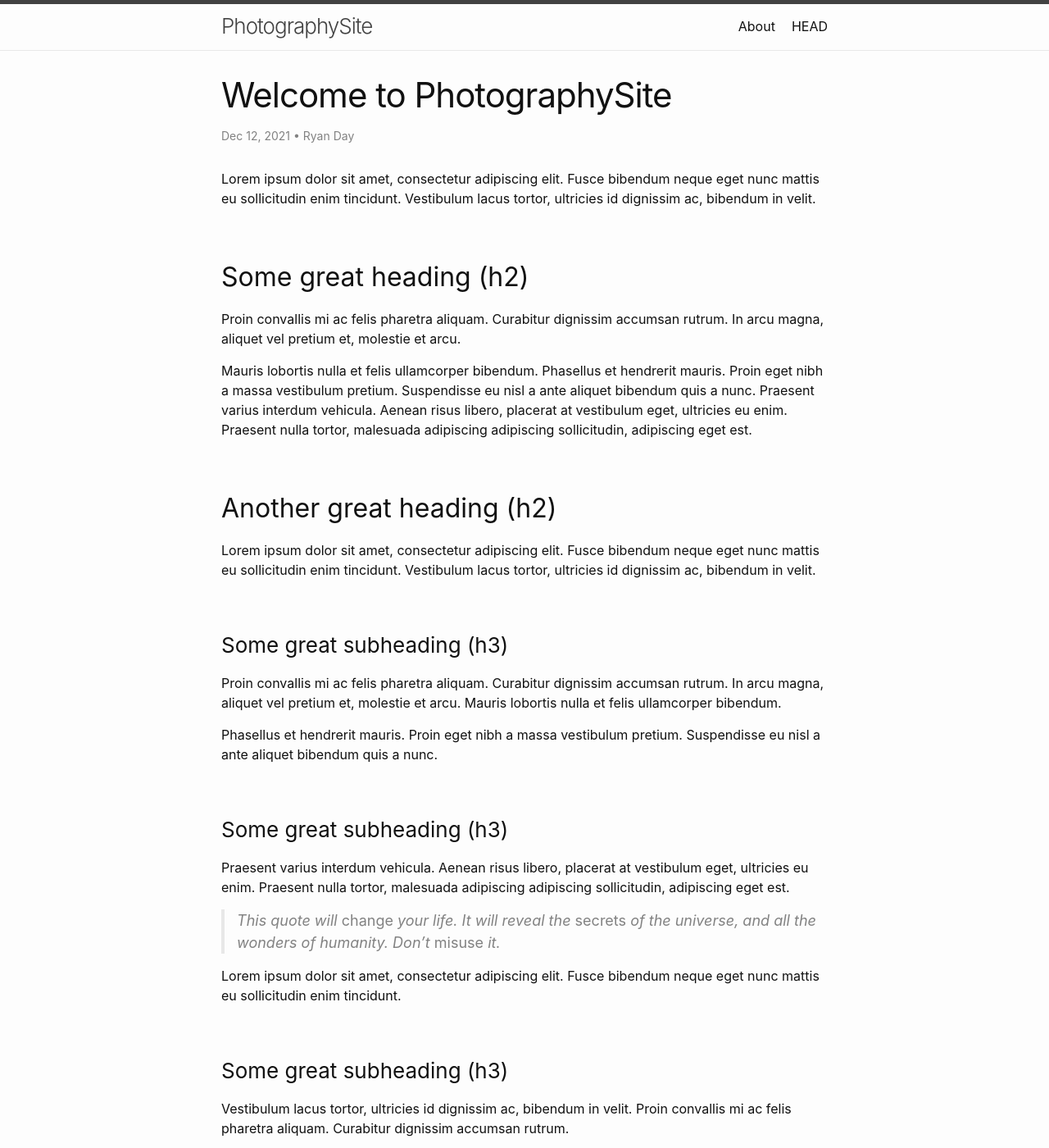
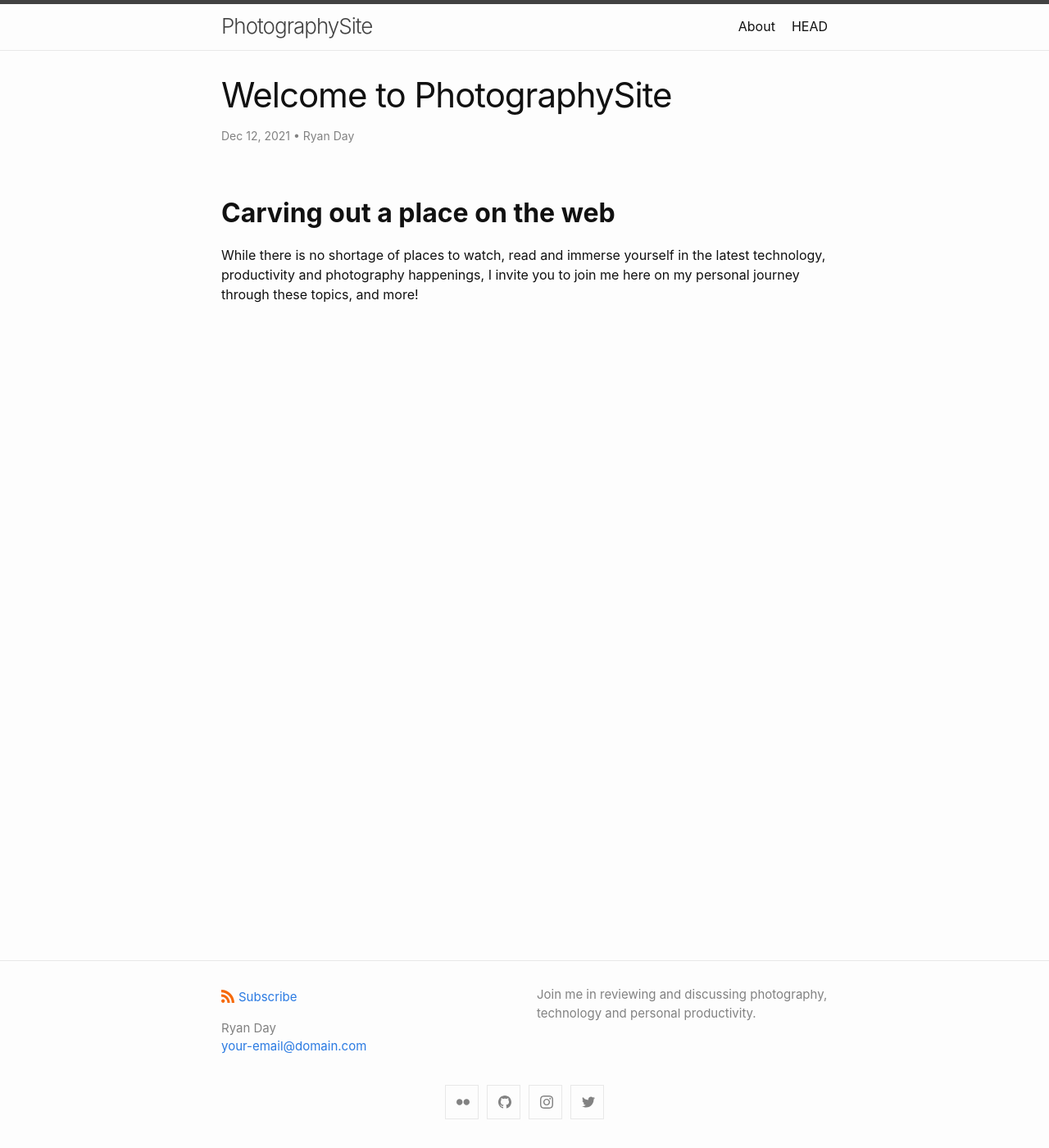
Before and after one commit to rmd34/blog, a Jekyll site: the page built from _posts/2021-12-12-welcome-to-photographysite.md, in a window 1280 px wide and 1400 px high. Shown: the whole window at 82% size. Built offline with Jekyll 4.4.1, drawn with Linux system fonts in a browser that asks for light colours; some of the changed text lies outside the part shown.

Commit message:
Update 2021-12-12-welcome-to-photographysite.md

````diff
--- a/_posts/2021-12-12-welcome-to-photographysite.md
+++ b/_posts/2021-12-12-welcome-to-photographysite.md
@@ -7,108 +7,5 @@ author:
 meta: "Springfield"
 ---
 
-Lorem ipsum dolor sit amet, consectetur adipiscing elit. Fusce bibendum neque eget nunc mattis eu sollicitudin enim tincidunt. Vestibulum lacus tortor, ultricies id dignissim ac, bibendum in velit.
-
-## Some great heading (h2)
-
-Proin convallis mi ac felis pharetra aliquam. Curabitur dignissim accumsan rutrum. In arcu magna, aliquet vel pretium et, molestie et arcu.
-
-Mauris lobortis nulla et felis ullamcorper bibendum. Phasellus et hendrerit mauris. Proin eget nibh a massa vestibulum pretium. Suspendisse eu nisl a ante aliquet bibendum quis a nunc. Praesent varius interdum vehicula. Aenean risus libero, placerat at vestibulum eget, ultricies eu enim. Praesent nulla tortor, malesuada adipiscing adipiscing sollicitudin, adipiscing eget est.
-
-## Another great heading (h2)
-
-Lorem ipsum dolor sit amet, consectetur adipiscing elit. Fusce bibendum neque eget nunc mattis eu sollicitudin enim tincidunt. Vestibulum lacus tortor, ultricies id dignissim ac, bibendum in velit.
-
-### Some great subheading (h3)
-
-Proin convallis mi ac felis pharetra aliquam. Curabitur dignissim accumsan rutrum. In arcu magna, aliquet vel pretium et, molestie et arcu. Mauris lobortis nulla et felis ullamcorper bibendum.
-
-Phasellus et hendrerit mauris. Proin eget nibh a massa vestibulum pretium. Suspendisse eu nisl a ante aliquet bibendum quis a nunc.
-
-### Some great subheading (h3)
-
-Praesent varius interdum vehicula. Aenean risus libero, placerat at vestibulum eget, ultricies eu enim. Praesent nulla tortor, malesuada adipiscing adipiscing sollicitudin, adipiscing eget est.
-
-> This quote will *change* your life. It will reveal the <i>secrets</i> of the universe, and all the wonders of humanity. Don't <em>misuse</em> it.
-
-Lorem ipsum dolor sit amet, consectetur adipiscing elit. Fusce bibendum neque eget nunc mattis eu sollicitudin enim tincidunt.
-
-### Some great subheading (h3)
-
-Vestibulum lacus tortor, ultricies id dignissim ac, bibendum in velit. Proin convallis mi ac felis pharetra aliquam. Curabitur dignissim accumsan rutrum.
-
-```html
-<html>
-  <head>
-  </head>
-  <body>
-    <p>Hello, World!</p>
-  </body>
-</html>
-```
-
-
-In arcu magna, aliquet vel pretium et, molestie et arcu. Mauris lobortis nulla et felis ullamcorper bibendum. Phasellus et hendrerit mauris.
-
-#### You might want a sub-subheading (h4)
-
-In arcu magna, aliquet vel pretium et, molestie et arcu. Mauris lobortis nulla et felis ullamcorper bibendum. Phasellus et hendrerit mauris.
-
-In arcu magna, aliquet vel pretium et, molestie et arcu. Mauris lobortis nulla et felis ullamcorper bibendum. Phasellus et hendrerit mauris.
-
-#### But it's probably overkill (h4)
-
-In arcu magna, aliquet vel pretium et, molestie et arcu. Mauris lobortis nulla et felis ullamcorper bibendum. Phasellus et hendrerit mauris.
-
-##### Could be a smaller sub-heading, `pacman` (h5)
-
-In arcu magna, aliquet vel pretium et, molestie et arcu. Mauris lobortis nulla et felis ullamcorper bibendum. Phasellus et hendrerit mauris.
-
-###### Small yet significant sub-heading  (h6)
-
-In arcu magna, aliquet vel pretium et, molestie et arcu. Mauris lobortis nulla et felis ullamcorper bibendum. Phasellus et hendrerit mauris.
-
-### Oh hai, an unordered list!!
-
-In arcu magna, aliquet vel pretium et, molestie et arcu. Mauris lobortis nulla et felis ullamcorper bibendum. Phasellus et hendrerit mauris.
-
-- First item, yo
-- Second item, dawg
-- Third item, what what?!
-- Fourth item, fo sheezy my neezy
-
-### Oh hai, an ordered list!!
-
-In arcu magna, aliquet vel pretium et, molestie et arcu. Mauris lobortis nulla et felis ullamcorper bibendum. Phasellus et hendrerit mauris.
-
-1. First item, yo
-2. Second item, dawg
-3. Third item, what what?!
-4. Fourth item, fo sheezy my neezy
-
-
-
-## Headings are cool! (h2)
-
-Proin eget nibh a massa vestibulum pretium. Suspendisse eu nisl a ante aliquet bibendum quis a nunc. Praesent varius interdum vehicula. Aenean risus libero, placerat at vestibulum eget, ultricies eu enim. Praesent nulla tortor, malesuada adipiscing adipiscing sollicitudin, adipiscing eget est.
-
-Praesent nulla tortor, malesuada adipiscing adipiscing sollicitudin, adipiscing eget est.
-
-Proin eget nibh a massa vestibulum pretium. Suspendisse eu nisl a ante aliquet bibendum quis a nunc.
-
-### Tables
-
-Title 1               | Title 2               | Title 3               | Title 4
---------------------- | --------------------- | --------------------- | ---------------------
-lorem                 | lorem ipsum           | lorem ipsum dolor     | lorem ipsum dolor sit
-lorem ipsum dolor sit | lorem ipsum dolor sit | lorem ipsum dolor sit | lorem ipsum dolor sit
-lorem ipsum dolor sit | lorem ipsum dolor sit | lorem ipsum dolor sit | lorem ipsum dolor sit
-lorem ipsum dolor sit | lorem ipsum dolor sit | lorem ipsum dolor sit | lorem ipsum dolor sit
-
-
-Title 1 | Title 2 | Title 3 | Title 4
---- | --- | --- | ---
-lorem | lorem ipsum | lorem ipsum dolor | lorem ipsum dolor sit
-lorem ipsum dolor sit amet | lorem ipsum dolor sit amet consectetur | lorem ipsum dolor sit amet | lorem ipsum dolor sit
-lorem ipsum dolor | lorem ipsum | lorem | lorem ipsum
-lorem ipsum dolor | lorem ipsum dolor sit | lorem ipsum dolor sit amet | lorem ipsum dolor sit amet consectetur
+## **Carving out a place on the web**
+While there is no shortage of places to watch, read and immerse yourself in the latest technology, productivity and photography happenings, I invite you to join me here on my personal journey through these topics, and more!
````
